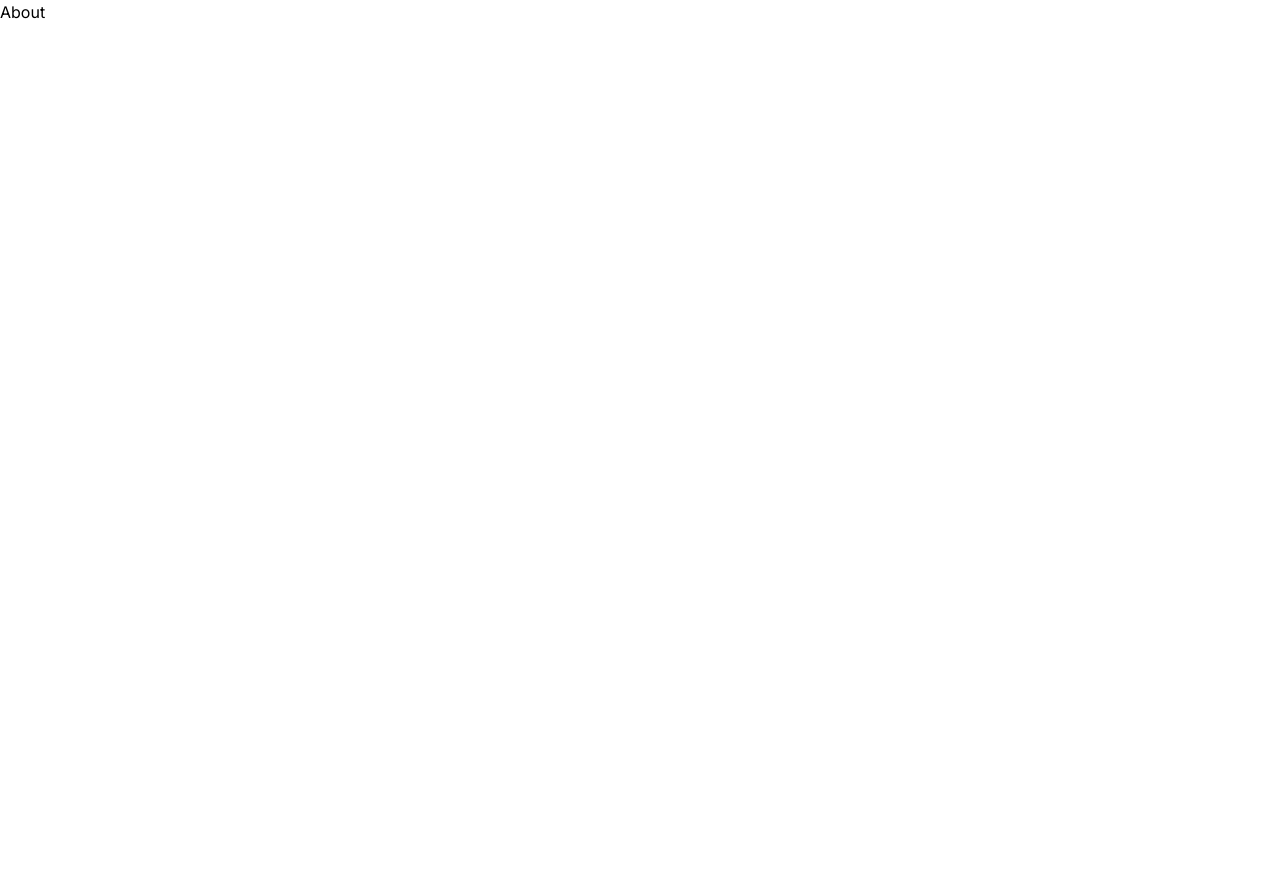
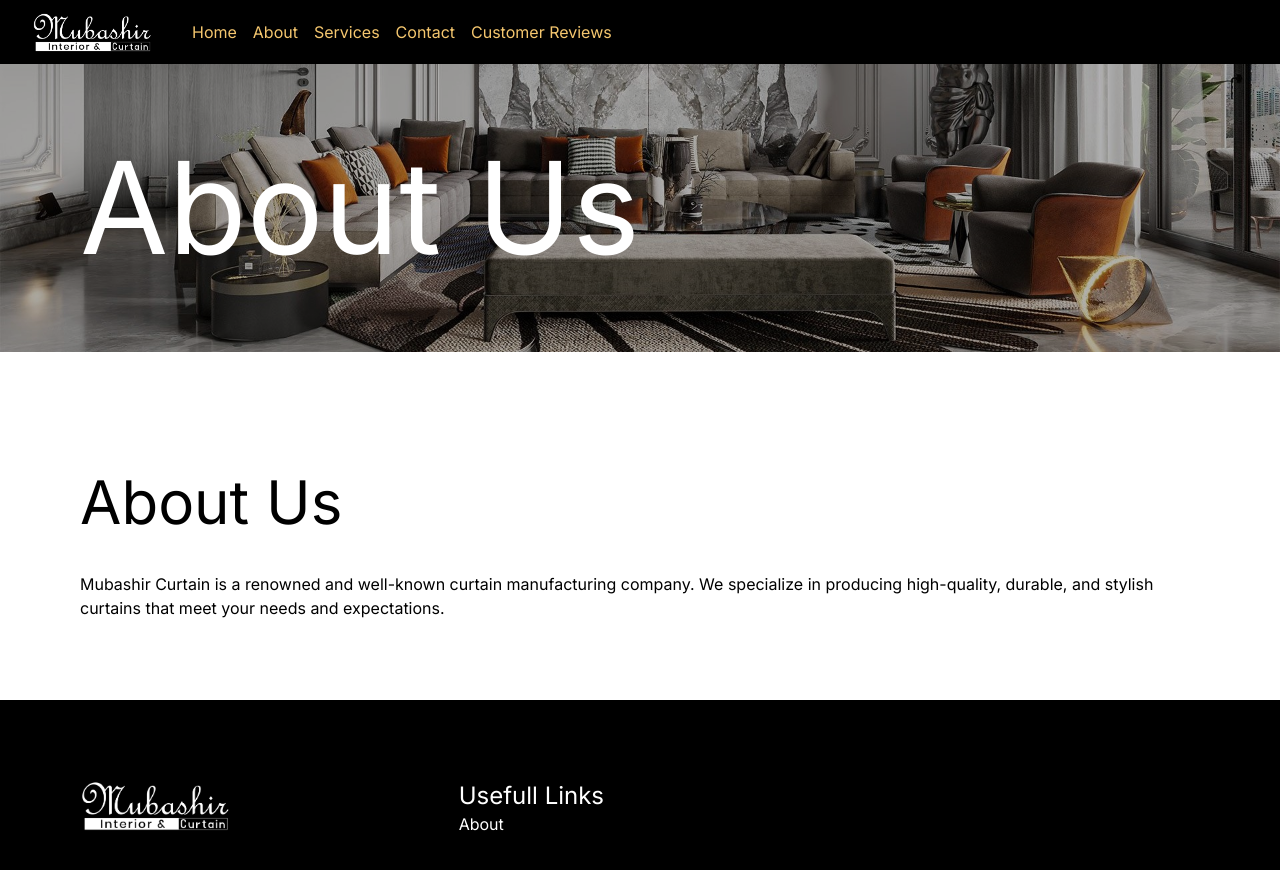
Before and after one commit to BasitAyaz/mubashircurtainwebsite, a Next.js app: page /about in a window 1280 px wide. Shown: the top 870 px of the page. Before the commit the page ends 800 px from the top, so only its background shows below. Built offline with nearby package versions, Linux system fonts and the light colour scheme.

Commit message:
About Page Work

```diff
--- a/src/app/about/page.tsx
+++ b/src/app/about/page.tsx
@@ -1,9 +1,23 @@
 import BABox from "../components/BABox";
+import BAHeading from "../components/BAHeading";
+import BAPera from "../components/BAPera";
+import FooterSection from "../reuseable_layouts/FooterSection";
+import Navbar from "../reuseable_layouts/Navbar";
+import PageHeroSection from "../reuseable_layouts/PageHeroSection";
 
 export default function About() {
     return <>
         <BABox>
-            <h1>About</h1>
+            <Navbar />
+            <PageHeroSection text={"About Us"} />
+            <BABox className="p-10 md:p-20">
+                <BAHeading>About Us</BAHeading>
+                <BAPera>
+                    Mubashir Curtain is a renowned and well-known curtain manufacturing company.
+                    We specialize in producing high-quality, durable, and stylish curtains that meet your needs and expectations.
+                </BAPera>
+            </BABox>
+            <FooterSection />
         </BABox>
     </>
 }
```
